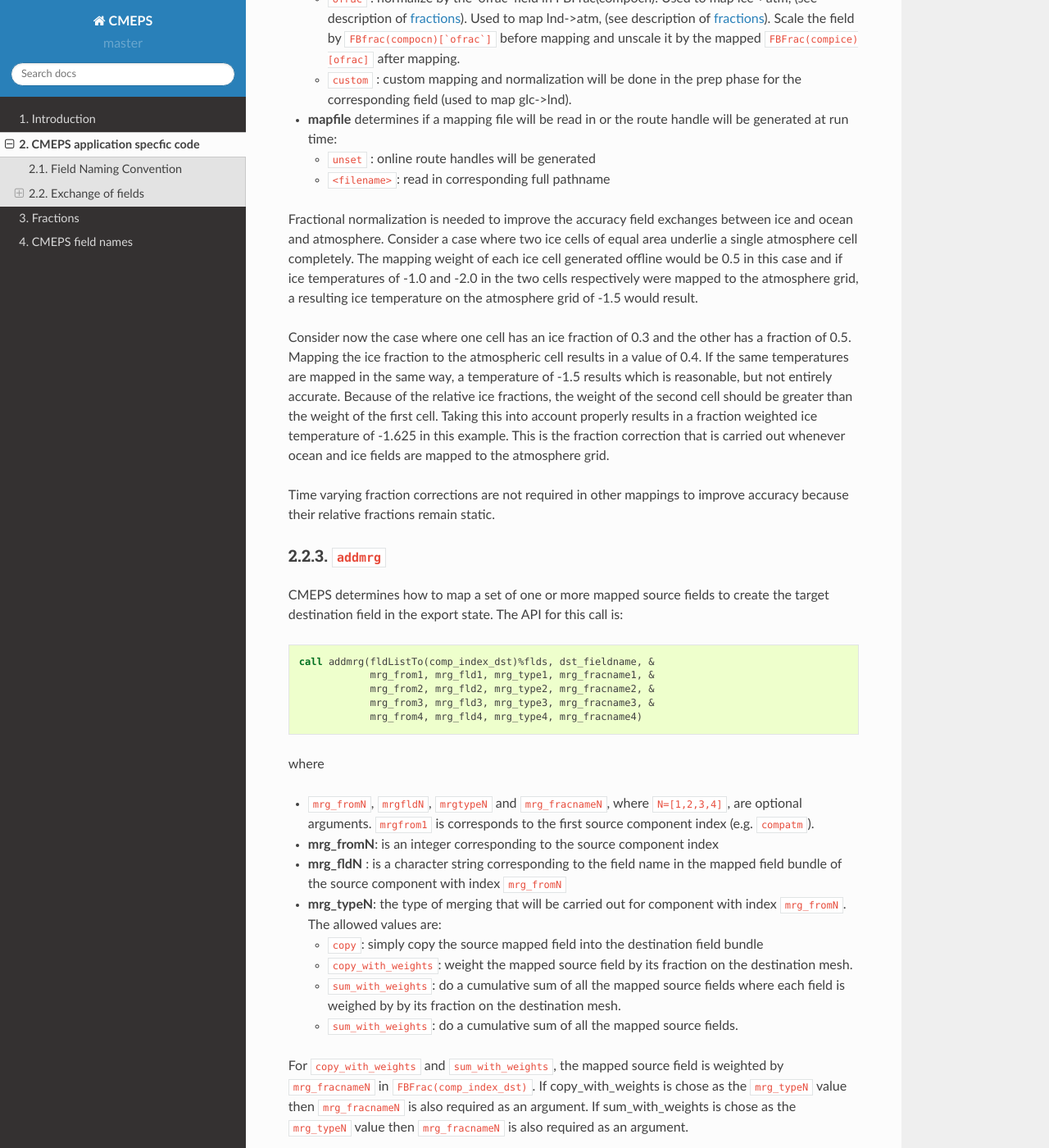
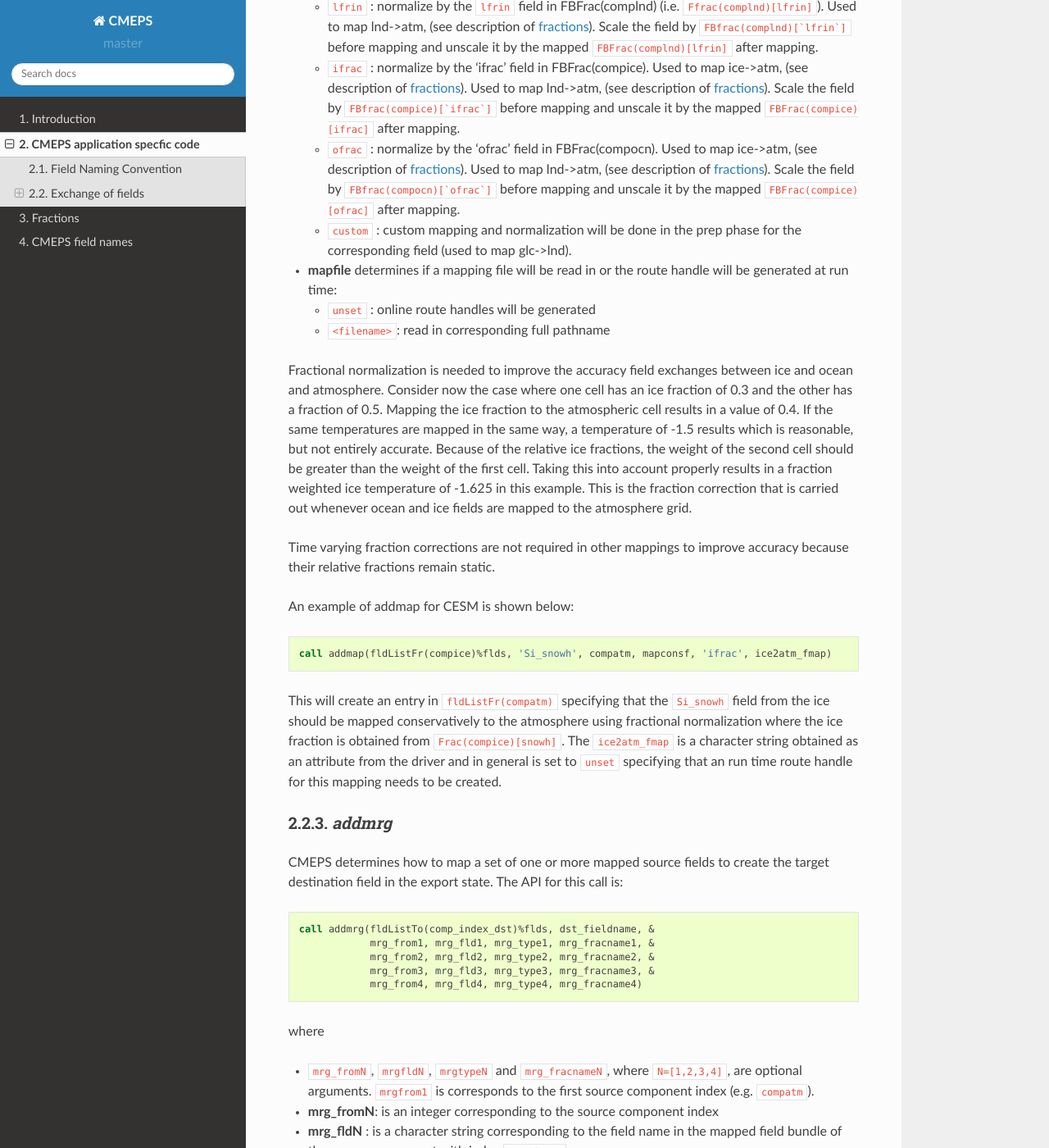
Before and after one commit to ESCOMP/CMEPS, a Sphinx documentation site: the page built from doc/source/esmflds.rst, in a window 1280 px wide and 1400 px high, scrolled down 3383 px. Shown: the whole window at 82% size. Built offline with Sphinx 7.4.7 and the Read the Docs theme 2.0.0, drawn with Linux system fonts in a browser that asks for light colours; comment, search, counter and statistics services are not loaded; some of the changed text lies outside the part shown.

Commit message:
more updates

```diff
--- a/doc/source/esmflds.rst
+++ b/doc/source/esmflds.rst
@@ -34,7 +34,6 @@
 Details of the naming conventions and API's of this file can be found
 in the description of the :ref:`exchange of fields in
 CMEPS<api-for-esmflds>`.
-
 
 Field Naming Convention
 -----------------------
@@ -75,6 +74,17 @@
     n  => computed by component n
   flux-name
      what follows the flux-prefix
+  mediator import flux prefix:
+    Faxa_, atm flux computed by atm
+    Fall_, lnd-atm flux computed by lnd
+    Fioi_, ice-ocn flux computed by ice
+    Faii_, ice_atm flux computed by ice
+    Flrr_, lnd-rof flux computed by rof
+    Firr_, rof-ice flux computed by rof
+  mediator export flux prefix:
+    Faxx_, mediator merged fluxes sent to the atm
+    Foxx_, mediator merged fluxes sent to the ocn
+    Fixx_, mediator merged fluxes sent to the ice
 
 Exchange of fields
 ------------------
@@ -100,7 +110,7 @@
 information. All of the API's discussed below use the code in the
 module ``esmFlds.F90``.
 
-``addfld``
+`addfld`
 ~~~~~~~~~~
 CMEPS advertises all possible fields that it can receive from a component or send to any component via a call to ``addfld``.
 The API for this call is:
@@ -109,12 +119,12 @@
 
    call addfld(fldListFr(comp_index)%flds, 'field_name')
 
-      where
+   where
 
    comp_index = component index, can be any of [compatm, compice, compglc, complnd, compocn, comprof, compwav]
    field_name = the field name that will be advertised
 
-``addmap``
+`addmap`
 ~~~~~~~~~~
 CMEPS determines how to map each source field from its source mesh to a target destination mesh via a call to ``addmap``.
 The API for this call is:
@@ -175,18 +185,11 @@
 
   * ``<filename>``: read in corresponding full pathname
 
-Fractional normalization is needed to improve the accuracy field exchanges between ice and
-ocean and atmosphere.  Consider a case where two ice cells of equal area underlie a
-single atmosphere cell completely.  The mapping weight of each ice
-cell generated offline would be 0.5 in this case and if ice
-temperatures of -1.0 and -2.0 in the two cells respectively were
-mapped to the atmosphere grid, a resulting ice temperature on the
-atmosphere grid of -1.5 would result.
-
-Consider now the case where one
-cell has an ice fraction of 0.3 and the other has a fraction of 0.5.
-Mapping the ice fraction to the atmospheric cell results in a value of
-0.4.  If the same temperatures are mapped in the same way, a
+Fractional normalization is needed to improve the accuracy field
+exchanges between ice and ocean and atmosphere.  Consider now the case
+where one cell has an ice fraction of 0.3 and the other has a fraction
+of 0.5.  Mapping the ice fraction to the atmospheric cell results in a
+value of 0.4.  If the same temperatures are mapped in the same way, a
 temperature of -1.5 results which is reasonable, but not entirely
 accurate.  Because of the relative ice fractions, the weight of the
 second cell should be greater than the weight of the first cell.
@@ -195,11 +198,24 @@
 correction that is carried out whenever ocean and ice fields are
 mapped to the atmosphere grid.
 
-Time varying fraction corrections are
-not required in other mappings to improve accuracy because their
-relative fractions remain static.
+Time varying fraction corrections are not required in other mappings
+to improve accuracy because their relative fractions remain static.
 
-``addmrg``
+An example of addmap for CESM is shown below:
+
+.. code-block:: Fortran
+
+   call addmap(fldListFr(compice)%flds, 'Si_snowh', compatm, mapconsf, 'ifrac', ice2atm_fmap)
+
+This will create an entry in ``fldListFr(compatm)`` specifying that the
+``Si_snowh`` field from the ice should be mapped conservatively to the
+atmosphere using fractional normalization where the ice fraction is
+obtained from ``Frac(compice)[snowh]``. The ``ice2atm_fmap`` is a
+character string obtained as an attribute from the driver and in
+general is set to ``unset`` specifying that an run time route handle
+for this mapping needs to be created.
+
+`addmrg`
 ~~~~~~~~~~
 CMEPS determines how to map a set of one or more mapped source fields to create the target destination field in the export state.
 The API for this call is:
```
